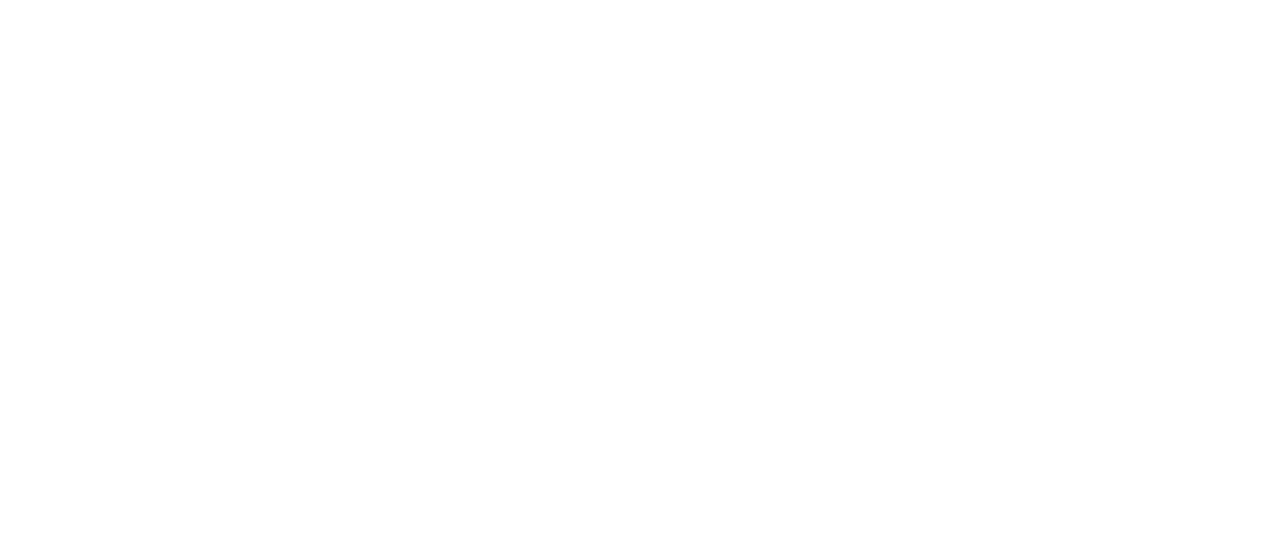
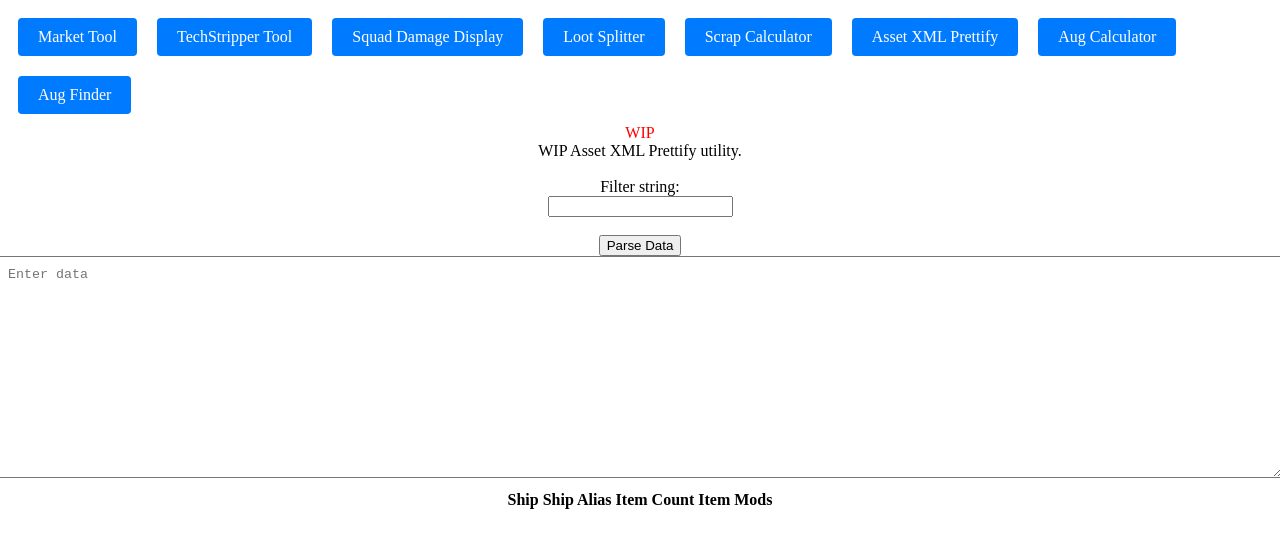
Before and after one commit to Drew99Kt/ssMarketPro, a Vue app: page /assetXMLPrettify in a window 1280 px wide. Before the commit this address had no page. Shown: the top 548 px of the page. Built offline with nearby package versions, Linux system fonts and the light colour scheme; what v-network-graph would draw is missing.

Commit message:
Add Asset XML export prettifier

```diff
--- a/src/App.vue
+++ b/src/App.vue
@@ -12,6 +12,7 @@
 // import SquadDamageDisplay from './components/app/SquadDamageDisplay.vue';
 // import LootSplitter from './components/app/LootSplitter.vue';
 // import ScrapCalculator from './components/app/ScrapCalculator.vue';
+// import AssetXMLPrettify from './components/app/AssetXMLPrettify.vue';
 // import AugCalculator from './components/app/AugCalculator.vue';
 // import AugFinder from '/components/app/AugFinder.vue'
 // import GalaxyViewer from './components/app/GalaxyViewer.vue';
--- a/src/components/TopNavBar.vue
+++ b/src/components/TopNavBar.vue
@@ -5,6 +5,7 @@
       <router-link to="/squaddamagedisplay" tag="button" class="button-style">Squad Damage Display</router-link>
       <router-link to="/lootsplitter" tag="button" class="button-style">Loot Splitter</router-link>
       <router-link to="/scrapcalculator" tag="button" class="button-style">Scrap Calculator</router-link>
+      <router-link to="/assetXMLPrettify" tag="button" class="button-style">Asset XML Prettify</router-link>
       <router-link to="/augcalculator" tag="button" class="button-style">Aug Calculator</router-link>
       <router-link to="/augfinder" tag="button" class="button-style">Aug Finder</router-link>
       <!--router-link to="/galaxyViewer" tag="button" class="button-style">Galaxy Viewer</router-link-->
--- /dev/null
+++ b/src/components/app/AssetXMLPrettify.vue
@@ -0,0 +1,260 @@
+<template>
+    <TopNavBar />
+    <div class="wip">WIP</div>
+    <div class="container">WIP Asset XML Prettify utility.</div>
+    <br>
+    <div class="container">
+        <label for="filterString">Filter string:</label>
+        <input type="text" id="filterString" v-model="filterString">
+        <br>
+        <button @click="parseData">Parse Data</button>
+
+        <textarea v-model="inputData" placeholder="Enter data"></textarea>
+
+        <table class="table">
+            <thead>
+                <tr>
+                    <th>Ship</th>
+                    <th>Ship Alias</th>
+                    <th>Item Count</th>
+                    <th>Item</th>
+                    <th>Mods</th>
+                </tr>
+            </thead>
+            <tbody>
+                <tr v-for="output in outputData">
+                    <td>{{ output.ship }}</td>
+                    <td>{{ output.shipAlias }}</td>
+                    <td>{{ output.itemCount }}</td>
+                    <td>{{ output.item }}</td>
+                    <td>{{ output.mods }}</td>
+                </tr>
+            </tbody>
+        </table>
+    </div>
+</template>
+
+<script allowJs:true>
+import TopNavBar from './../TopNavBar.vue';
+export default {
+    name: 'LootSplitter',
+    components: {
+        TopNavBar,
+    },
+
+    data() {
+        return {
+            inputData: ``,
+            filterString: '',
+
+            outputData: [],
+        };
+    },
+    methods: {
+        parseData() {
+            var lines = this.inputData.split('\n');
+            var filterString = this.filterString.toLowerCase();
+            var outputData = [];
+
+            var shipHull = '';
+            var shipAlias = '';
+            var itemName = '';
+            var modList = '';
+            var itemCount = '';
+
+
+            var bitMaskData = [
+                {
+                    "mask": 1,
+                    "mod": "Miniaturized"
+                },
+                {
+                    "mask": 2,
+                    "mod": "Composite"
+                },
+                {
+                    "mask": 4,
+                    "mod": "Shielded"
+                },
+                {
+                    "mask": 8,
+                    "mod": "Extended"
+                },
+                {
+                    "mask": 16,
+                    "mod": "Scoped"
+                },
+                {
+                    "mask": 32,
+                    "mod": "Dynamic"
+                },
+                {
+                    "mask": 64,
+                    "mod": "Amorphous"
+                },
+                {
+                    "mask": 128,
+                    "mod": "Radioactive"
+                },
+                {
+                    "mask": 256,
+                    "mod": "Sleek"
+                },
+                {
+                    "mask": 512,
+                    "mod": "Resonating"
+                },
+                {
+                    "mask": 1024,
+                    "mod": "Docktastic"
+                },
+                {
+                    "mask": 2048,
+                    "mod": "Intelligent"
+                },
+                {
+                    "mask": 4096,
+                    "mod": "Amplified"
+                },
+                {
+                    "mask": 8192,
+                    "mod": "Rewired"
+                },
+                {
+                    "mask": 16384,
+                    "mod": "Workhorse"
+                },
+                {
+                    "mask": 32768,
+                    "mod": "Evil"
+                },
+                {
+                    "mask": 65536,
+                    "mod": "Superconducting"
+                },
+                {
+                    "mask": 131072,
+                    "mod": "Transcendental"
+                },
+                {
+                    "mask": 262144,
+                    "mod": "Overclocked"
+                },
+                {
+                    "mask": 524288,
+                    "mod": "Forceful"
+                },
+                {
+                    "mask": 1048576,
+                    "mod": "Gyroscopic"
+                },
+                {
+                    "mask": 2097152,
+                    "mod": "Buffered"
+                },
+                {
+                    "mask": 4194304,
+                    "mod": "Super Intelligent"
+                },
+                {
+                    "mask": 8388608,
+                    "mod": "Reinforced"
+                },
+                {
+                    "mask": 16777216,
+                    "mod": "Angelic"
+                }
+            ];
+            function decodeModBitmask(value) {
+                var outputMods = '[';
+                var numberMods = 0;
+
+                bitMaskData.forEach(function(modMask) {
+                    if (value & modMask.mask) {
+                        outputMods = outputMods + (numberMods ? '|' : '') + modMask.mod;
+                        numberMods = numberMods + 1;
+                    }
+                });
+                outputMods = outputMods + ']';
+                return outputMods;
+            }
+
+            lines.forEach(function (e) {
+                if (e.includes('<HULL')) {
+                    shipAlias = ''
+                    const shipHullRegex = /.*>(.*)<\/HULL>/g;
+                    shipHull = shipHullRegex.exec(e)[1];
+                }
+                if (e.includes('<SHIP_ALIAS>')) {
+                    const shipAliasRegex = /.*>(.*)<\/SHIP_ALIAS>/g;
+                    shipAlias = shipAliasRegex.exec(e)[1];
+                }
+                if (filterString.length > 0 && !e.toLowerCase().includes(filterString)) {
+                    return;
+                }
+                if (e.includes('<ITEM ')) {
+                    const itemNameRegex = /.*nm="([a-zA-Z\-0-9\+\.,' \(\)&=:]*)"/g;
+                    itemName = itemNameRegex.exec(e)[1];
+                    // m="1536"
+                    const modBitmaskRegex = /.*m="([0-9]*)"/g;
+                    if (e.includes(' m=')) {
+                        var modBitmask = parseInt(modBitmaskRegex.exec(e)[1]);
+                        modList = decodeModBitmask(modBitmask);
+                    } else {
+                        modList = '';
+                    }
+                    if (e.includes('quant=')) {
+                        const itemCountRegex = /.*quant="([0-9]*)"/g;
+                        itemCount = itemCountRegex.exec(e)[1];
+
+                    } else {
+                        itemCount = 1;
+                    }
+
+                    outputData.push({
+                        ship: shipHull,
+                        shipAlias: shipAlias,
+                        itemCount: itemCount,
+                        item: itemName,
+                        mods: modList
+                    });
+                }
+
+            });
+
+            this.outputData = outputData;
+        }
+    },
+};
+</script>
+
+<style>
+.container {
+    display: flex;
+    flex-direction: column;
+    align-items: center;
+}
+
+.wip {
+    display: flex;
+    flex-direction: column;
+    align-items: center;
+    color: red;
+
+}
+
+textarea {
+    width: 100%;
+    height: 200px;
+    padding: 10px;
+    margin-bottom: 10px;
+}
+
+table td:nth-child(3) { text-align: right; }
+.output-box {
+    display: flex;
+    flex-direction: column;
+    align-items: center;
+    margin-top: 10px;
+    width: 75%;
+}</style>
--- a/src/router.js
+++ b/src/router.js
@@ -11,6 +11,7 @@
   {path: '/lootsplitter',name: 'lootsplitter',component:()=> import('./components/app/LootSplitter.vue')},
   {path: '/techStripper',name: 'techStripper',component:()=> import('./components/app/TechStripper.vue')},
   {path: '/scrapCalculator',name: 'scrapCalculator',component:()=> import('./components/app/ScrapCalculator.vue')},
+  {path: '/assetXMLPrettify', name: 'assetXMLPrettify',component:()=> import('./components/app/AssetXMLPrettify.vue')},
   {path: '/augCalculator',name: 'augCalculator',component:()=> import('./components/app/AugCalculator.vue')},
   {path: '/augFinder',name: 'augFinder',component:()=> import('./components/app/AugFinder.vue')},
   {path: '/galaxyViewer', name: 'galaxyViewer',component:()=> import('./components/app/GalaxyViewer.vue')},
```
